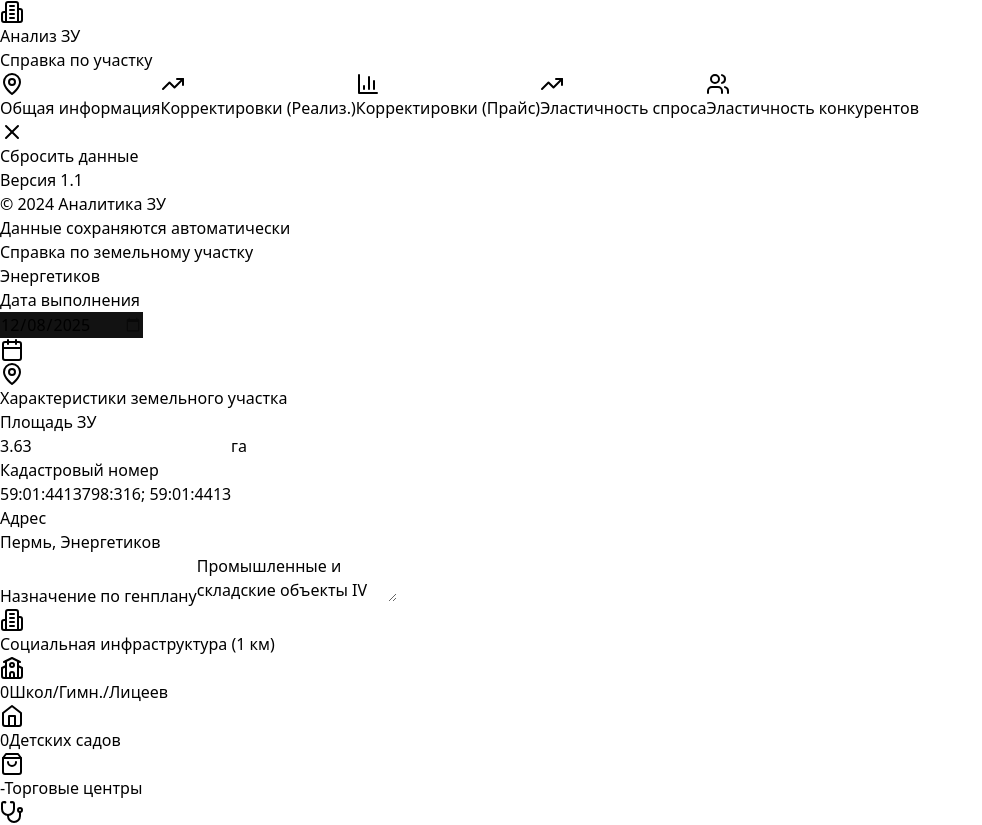
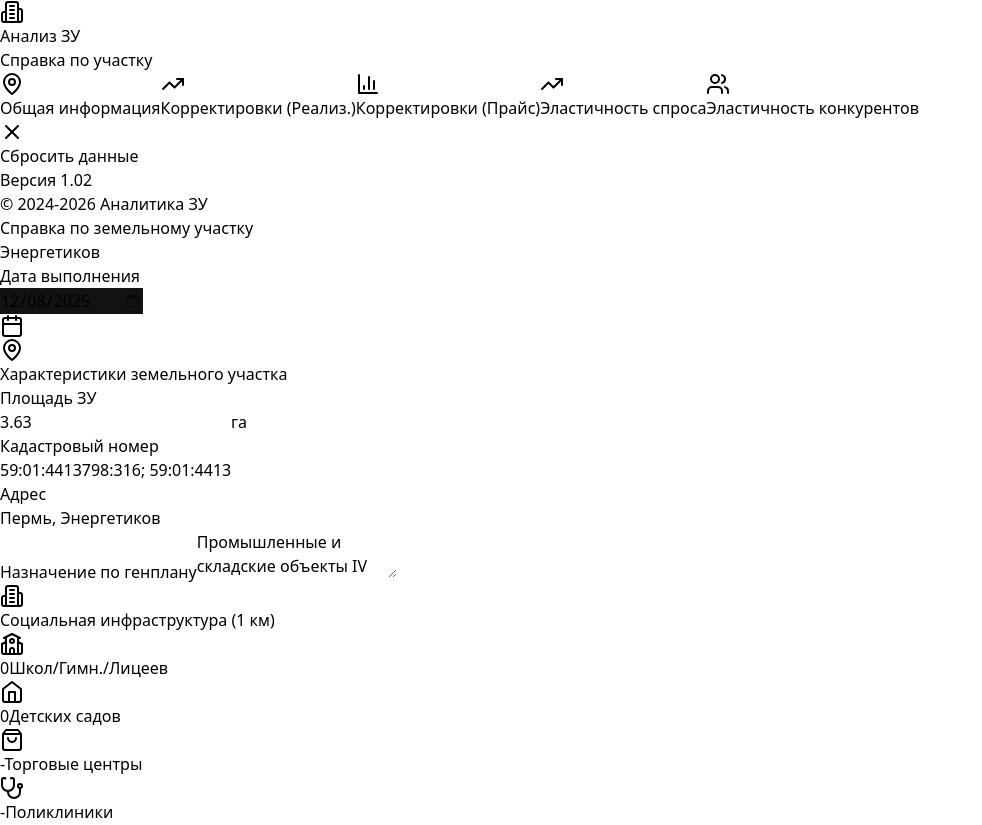
Before and after one commit to BarBerryy/land-analysys-app, a React (Vite) app: page / in a window 1280 px wide. Shown: the top 825 px of the page, without its empty margins (0-982 px from the left). Built offline with nearby package versions, Linux system fonts and the light colour scheme.

Commit message:
Latest changes

```diff
--- a/src/App.jsx
+++ b/src/App.jsx
@@ -2188,9 +2188,8 @@ export default function App() {
             <X className="w-3 h-3" />
             Сбросить данные
           </button>
-          <div className="text-emerald-500 text-xs">Версия 1.1</div>
-          <div className="text-emerald-400 text-xs">© 2024 Аналитика ЗУ</div>
-          <div className="text-emerald-600 text-xs">Данные сохраняются автоматически</div>
+          <div className="text-emerald-500 text-xs">Версия 1.02</div>
+          <div className="text-emerald-400 text-xs">© 2024-2026 Аналитика ЗУ</div>
         </div>
       </nav>
 
```
